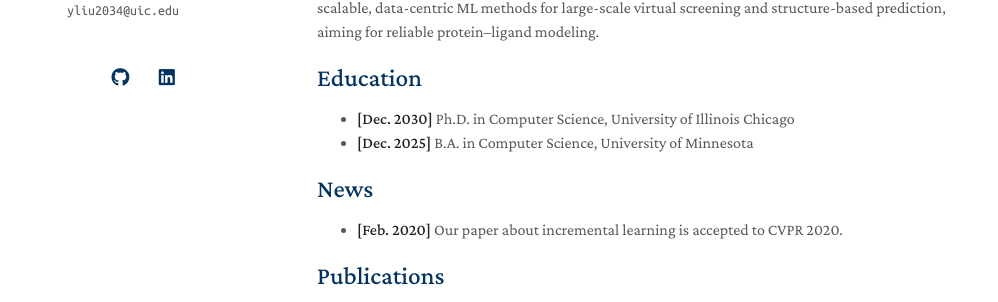
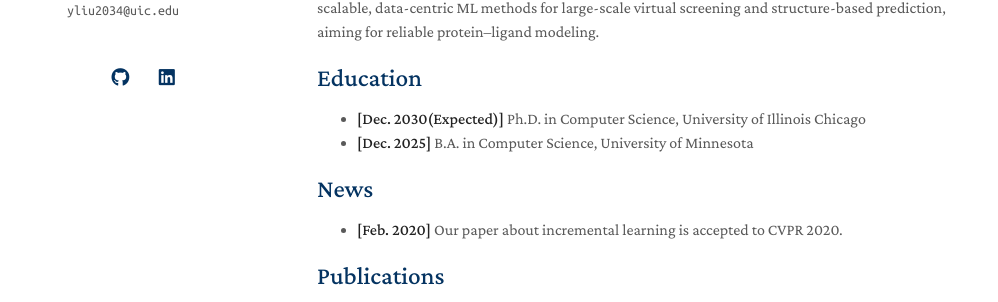
Before and after one commit to Lou1s-Lau/louislau.github.io, a Jekyll site: the page built from index.md, in a window 1280 px wide and 1127 px high. Shown: the part 319-621 px from the top of the window, without its empty margins (153-1151 px from the left). Built offline with Jekyll 4.4.1, drawn with Linux system fonts in a browser that asks for light colours; a style sheet for code colours, icons or effects is not loaded; our own code applies the rules of GitHub Pages for plain Markdown files.

Commit message:
Update index.md

```diff
--- a/index.md
+++ b/index.md
@@ -11,7 +11,7 @@ I am a senior student in Computer Science at the University of Minnesota, Twin C
 My research lies at the intersection of AI-driven drug discovery and computational biology. I develop scalable, data-centric ML methods for large-scale virtual screening and structure-based prediction, aiming for reliable protein–ligand modeling.
 
 ## Education
-- **[Dec. 2030]** Ph.D. in Computer Science, University of Illinois Chicago
+- **[Dec. 2030(Expected)]** Ph.D. in Computer Science, University of Illinois Chicago
 - **[Dec. 2025]** B.A. in Computer Science, University of Minnesota
 
 ## News
```
